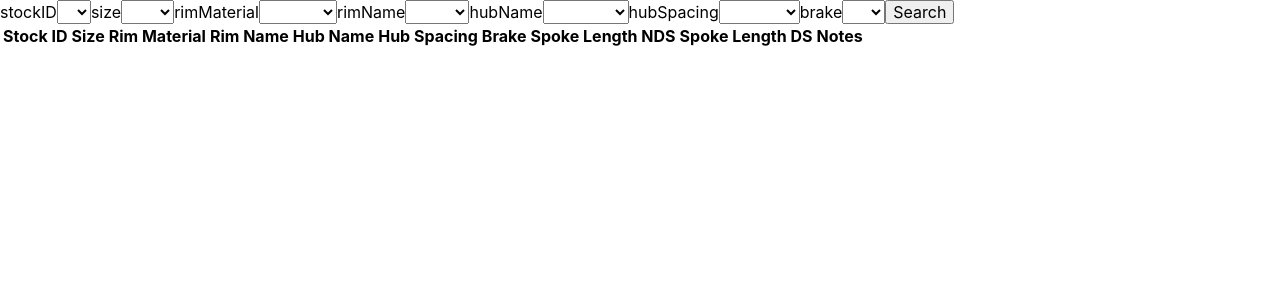
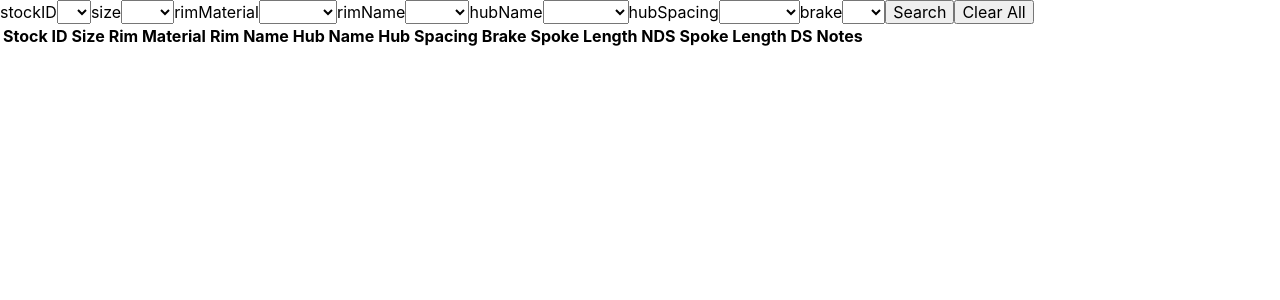
Before and after one commit to nguyen-michael/dirt-wheels, a React (Create React App) app: page / in a window 1280 px wide. Shown: the top 300 px of the page. Built offline with nearby package versions, Linux system fonts and the light colour scheme.

Commit message:
Implement reset form button

```diff
--- a/src/App.jsx
+++ b/src/App.jsx
@@ -53,6 +53,7 @@ class App extends Component {
 
         this.handleSubmit = this.handleSubmit.bind(this);
         this.handleChange = this.handleChange.bind(this);
+        this.handleReset = this.handleReset.bind(this);
     }
 
     handleSubmit(e) {
@@ -97,6 +98,20 @@ class App extends Component {
         this.setState({ searchQuery: newSearchQuery });
     }
 
+    handleReset(e) {
+        this.setState({
+            searchQuery: {
+                stockID: "",
+                size: "",
+                rimMaterial: "",
+                rimName: "",
+                hubName: "",
+                hubSpacing: "",
+                brake: ""
+            }
+        });
+    }
+
     /*   Testing get all wheel data on-load. Proxy functional!
       componentDidMount() {
         fetch('/wheels')
@@ -111,6 +126,7 @@ class App extends Component {
                     dropdowns={dropdownSettings}
                     handleSubmit={this.handleSubmit}
                     handleChange={this.handleChange}
+                    handleReset={this.handleReset}
                 />
                 <Results results={this.state.results} />
             </div>
--- a/src/components/Search/Search.jsx
+++ b/src/components/Search/Search.jsx
@@ -21,6 +21,11 @@ class Search extends Component {
                     value="Search"
                     onClick={this.props.handleSubmit}
                 />
+                <input
+                    type="reset"
+                    value="Clear All"
+                    onClick={this.props.handleReset}
+                />
             </form>
         );
     }
```
